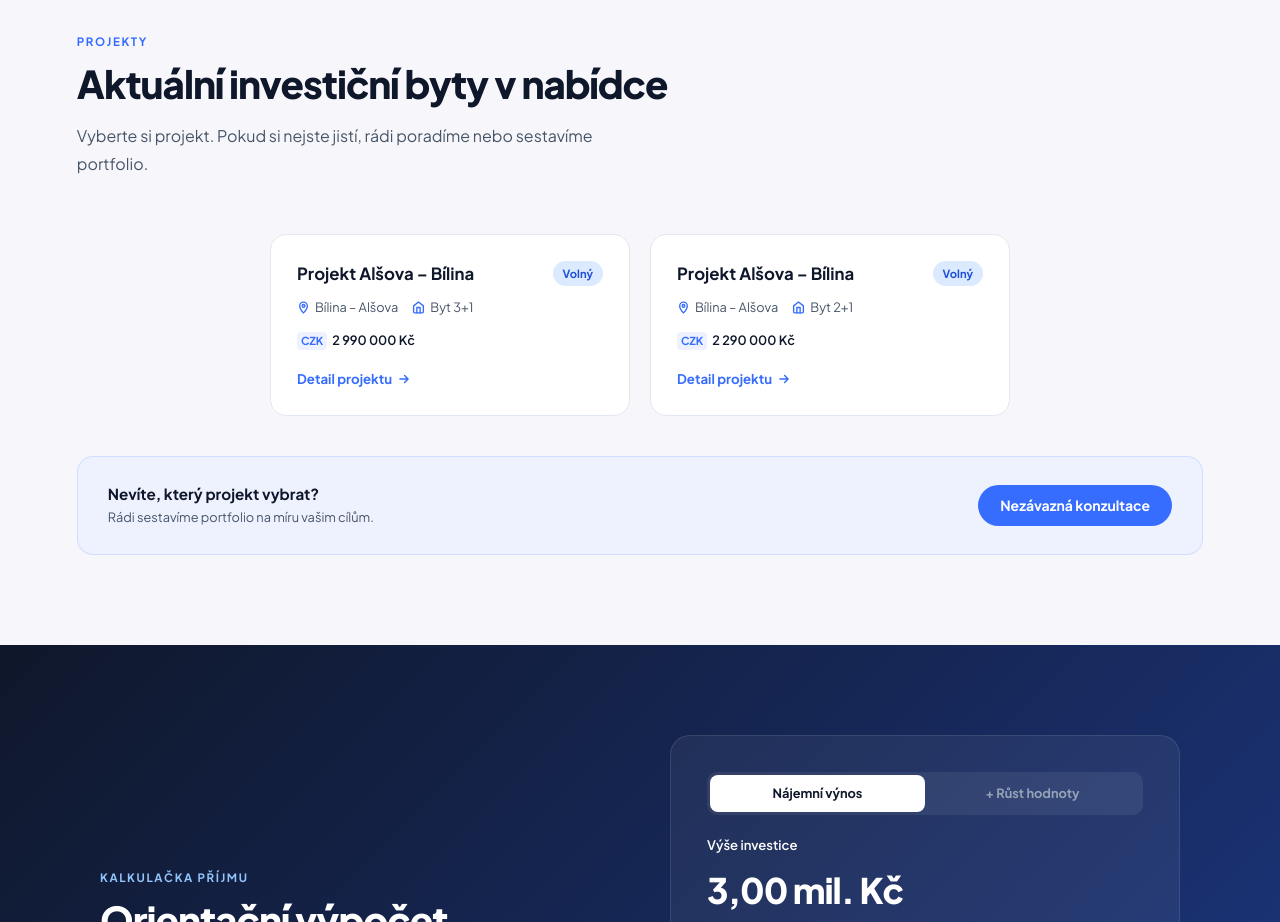
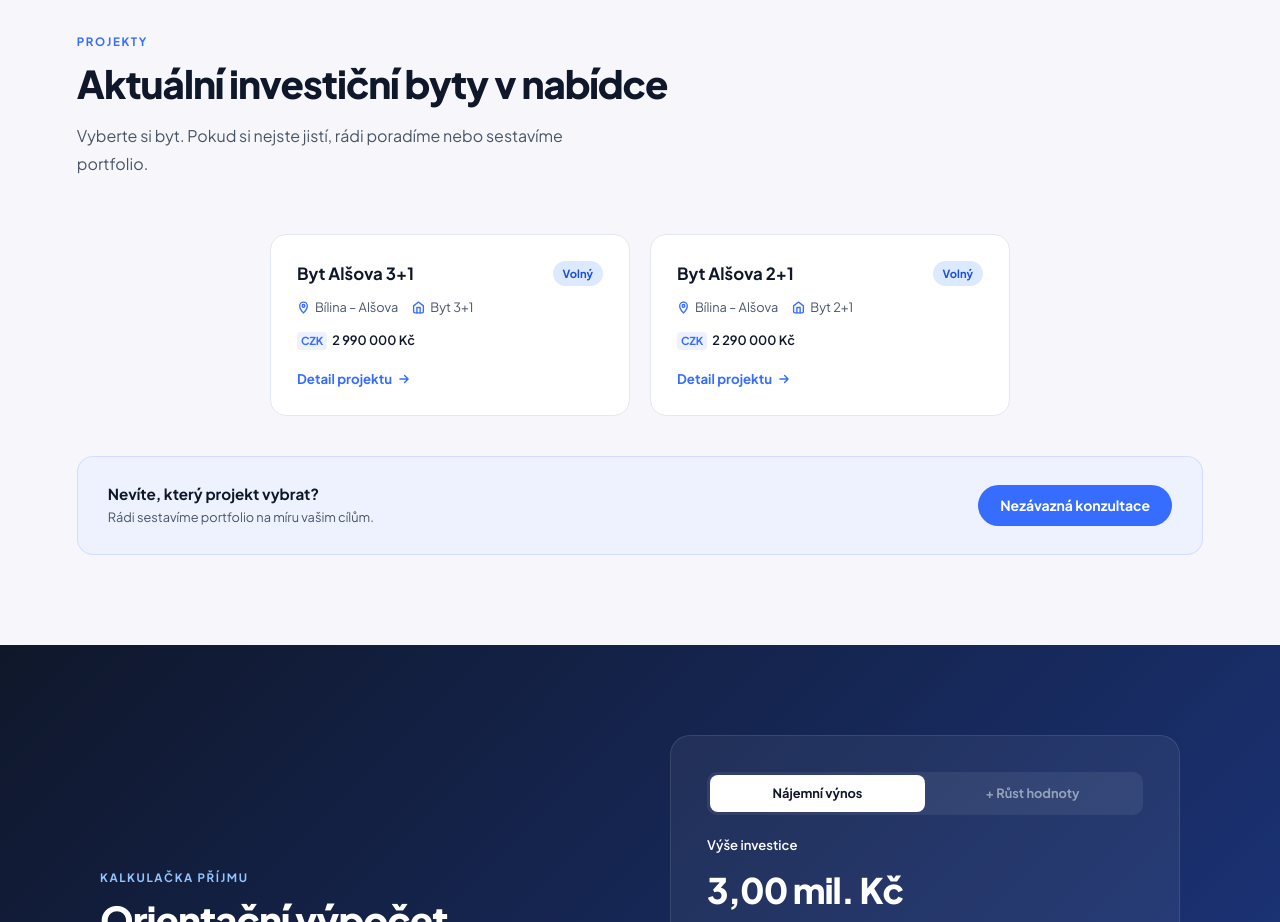
Before and after one commit to Petr1892SKS/investuj-bez-starosti, a Next.js app: page / in a window 1280 px wide. Shown: the part 1840-2762 px from the top of the page. Built offline with nearby package versions, Linux system fonts and the light colour scheme.

Commit message:
Texty: názvy karet bytů, nadpis sekce, pro koho páka

```diff
--- a/app/page.tsx
+++ b/app/page.tsx
@@ -3,8 +3,8 @@ import { useEffect, useState, useRef } from "react";
 import Link from "next/link";
 
 const projects = [
-  { name: "Projekt Alšova – Bílina", location: "Bílina – Alšova", type: "Byt 3+1", price: "2 990 000 Kč", status: "Volný", slug: "alsova-bilina", statusColor: "blue" },
-  { name: "Projekt Alšova – Bílina", location: "Bílina – Alšova", type: "Byt 2+1", price: "2 290 000 Kč", status: "Volný", slug: "alsova-bilina-2-1", statusColor: "blue" },
+  { name: "Byt Alšova 3+1", location: "Bílina – Alšova", type: "Byt 3+1", price: "2 990 000 Kč", status: "Volný", slug: "alsova-bilina", statusColor: "blue" },
+  { name: "Byt Alšova 2+1", location: "Bílina – Alšova", type: "Byt 2+1", price: "2 290 000 Kč", status: "Volný", slug: "alsova-bilina-2-1", statusColor: "blue" },
 ];
 
 const faqs = [
@@ -997,7 +997,7 @@ export default function Home() {
         <div className="section-header reveal">
           <div className="section-label">Projekty</div>
           <h2 className="section-title">Aktuální investiční byty v nabídce</h2>
-          <p className="section-sub">Vyberte si projekt. Pokud si nejste jistí, rádi poradíme nebo sestavíme portfolio.</p>
+          <p className="section-sub">Vyberte si byt. Pokud si nejste jistí, rádi poradíme nebo sestavíme portfolio.</p>
         </div>
         <div className="projects-grid">
           {projects.map((p, i) => (
```
